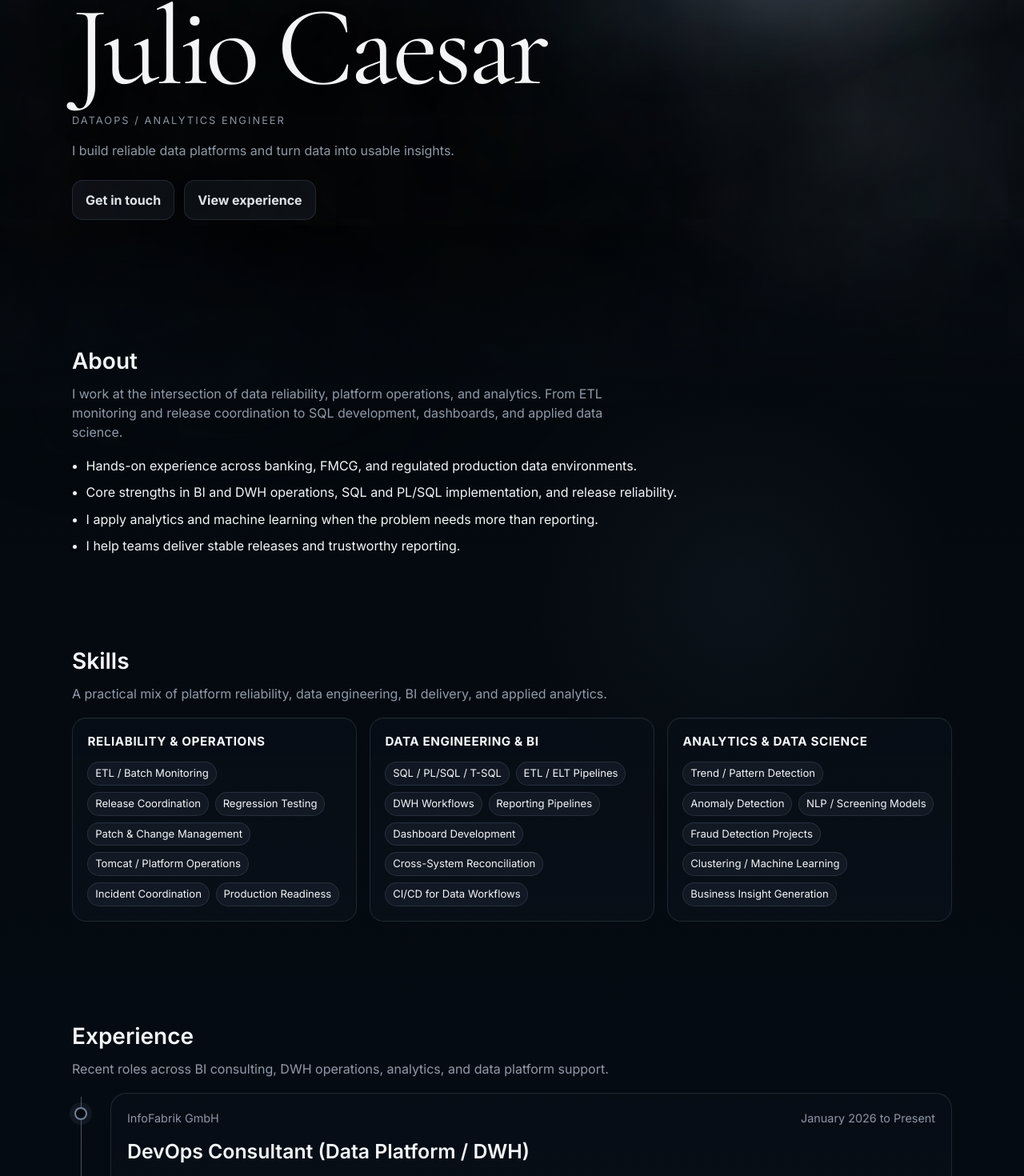
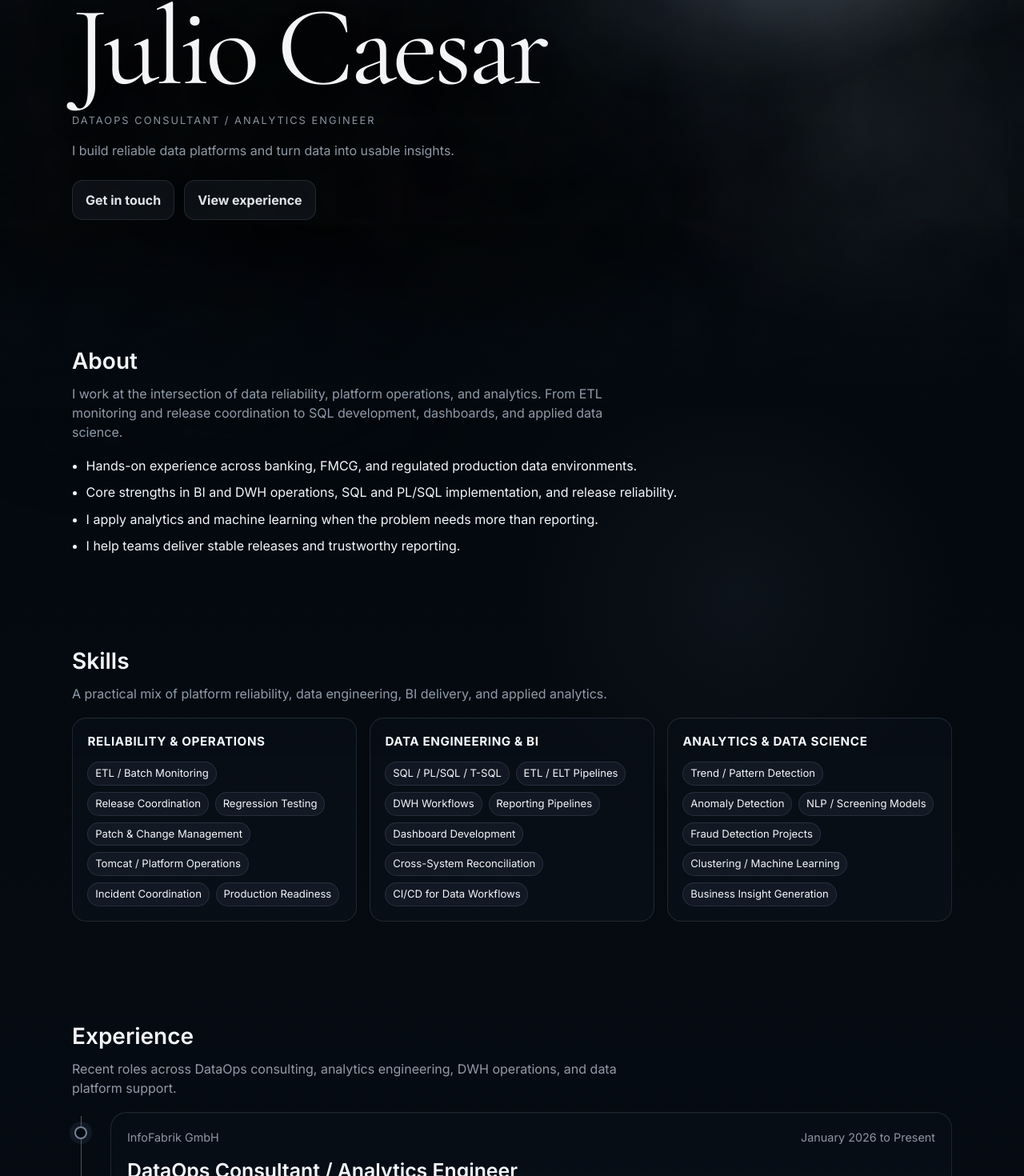
Before and after one commit to jczx/portfolio, a React (Vite) app: page / in a window 1280 px wide. Shown: the part 211-1681 px from the top of the page at 80% size. Built offline with nearby package versions, Linux system fonts and the light colour scheme.

Commit message:
Update experiences

```diff
--- a/index.html
+++ b/index.html
@@ -7,11 +7,11 @@
     <meta name="viewport" content="width=device-width, initial-scale=1.0" />
     <meta
       name="description"
-      content="Julio Caesar is a DataOps / Analytics Engineer focused on reliable data platforms, BI operations, and analytics delivery."
+      content="Julio Caesar is a DataOps Consultant / Analytics Engineer focused on reliable data platforms, BI operations, and analytics delivery."
     />
     <meta
       name="keywords"
-      content="Julio Caesar, DataOps, Analytics Engineer, BI, DWH, Data Platform, SQL, ETL, Analytics"
+      content="Julio Caesar, DataOps Consultant, Analytics Engineer, BI, DWH, Data Platform, SQL, ETL, Analytics"
     />
     <meta name="author" content="Julio Caesar" />
     <meta name="robots" content="index, follow" />
@@ -19,7 +19,7 @@
     <link rel="canonical" href="https://julio-caesar.com" />
     <meta property="og:type" content="website" />
     <meta property="og:url" content="https://julio-caesar.com" />
-    <meta property="og:title" content="Julio Caesar | DataOps / Analytics Engineer" />
+    <meta property="og:title" content="Julio Caesar | DataOps Consultant / Analytics Engineer" />
     <meta
       property="og:description"
       content="Reliable data platforms, BI operations, analytics workflows, and production-ready delivery."
@@ -32,7 +32,7 @@
     <meta property="og:locale" content="en_US" />
     <meta property="og:locale:alternate" content="de_DE" />
     <meta name="twitter:card" content="summary" />
-    <meta name="twitter:title" content="Julio Caesar | DataOps / Analytics Engineer" />
+    <meta name="twitter:title" content="Julio Caesar | DataOps Consultant / Analytics Engineer" />
     <meta
       name="twitter:description"
       content="Reliable data platforms, BI operations, analytics workflows, and production-ready delivery."
--- a/src/data/projects.ts
+++ b/src/data/projects.ts
@@ -12,11 +12,11 @@ export type Project = {
 export const projectsByLanguage: Record<Language, Project[]> = {
   en: [
     {
-      title: "DevOps Consultant (Data Platform / DWH)",
+      title: "DataOps Consultant / Analytics Engineer",
       company: "InfoFabrik GmbH",
       period: "January 2026 to Present",
       description:
-        "Operating and stabilizing BI and DWH environments with release coordination, patch management, regression testing, and production support.",
+        "Consulting on and stabilizing BI and DWH environments with release coordination, patch management, regression testing, production support, and analytics engineering delivery.",
       tech: ["DWH Operations", "Release Management", "Tomcat", "Oracle", "Azure", "SAP BW", "SAP ABAKUS"],
       highlights: [
         "Led patch and change management activities ensuring stable and compliant environments.",
@@ -82,11 +82,11 @@ export const projectsByLanguage: Record<Language, Project[]> = {
   ],
   de: [
     {
-      title: "DevOps-Berater (Datenplattform / DWH)",
+      title: "DataOps-Berater / Analytics Engineer",
       company: "InfoFabrik GmbH",
       period: "Januar 2026 bis heute",
       description:
-        "Betrieb und Stabilisierung von BI- und DWH-Umgebungen mit Release-Koordination, Patch-Management, Regressionstests und Produktivsupport.",
+        "Beratung, Betrieb und Stabilisierung von BI- und DWH-Umgebungen mit Release-Koordination, Patch-Management, Regressionstests, Produktivsupport und Analytics-Engineering-Delivery.",
       tech: ["DWH-Betrieb", "Release-Management", "Tomcat", "Oracle", "Azure", "SAP BW", "SAP ABAKUS"],
       highlights: [
         "Steuerung von Patch- und Change-Management-Aktivitaten fur stabile und konforme Umgebungen.",
--- a/src/i18n/content.ts
+++ b/src/i18n/content.ts
@@ -51,7 +51,7 @@ export const copyByLanguage: Record<Language, Copy> = {
     },
     hero: {
       subtitle:
-        "DataOps / Analytics Engineer",
+        "DataOps Consultant / Analytics Engineer",
       intro: [
         "I build reliable data platforms and turn data into usable insights.",
       ],
@@ -114,7 +114,7 @@ export const copyByLanguage: Record<Language, Copy> = {
     experience: {
       title: "Experience",
       lead:
-        "Recent roles across BI consulting, DWH operations, analytics, and data platform support.",
+        "Recent roles across DataOps consulting, analytics engineering, DWH operations, and data platform support.",
       timelineLabel: "Career timeline",
       skillsLabel: "Key skills",
       highlightsLabel: "Role highlights",
@@ -137,7 +137,7 @@ export const copyByLanguage: Record<Language, Copy> = {
     },
     hero: {
       subtitle:
-        "DataOps / Analytics Engineer",
+        "DataOps Consultant / Analytics Engineer",
       intro: [
         "Ich baue zuverlässige Datenplattformen und mache Daten zu nutzbaren Erkenntnissen.",
       ],
@@ -200,7 +200,7 @@ export const copyByLanguage: Record<Language, Copy> = {
     experience: {
       title: "Erfahrung",
       lead:
-        "Aktuelle Rollen in BI-Consulting, DWH-Betrieb, Analytics und Support für Datenplattformen.",
+        "Aktuelle Rollen in DataOps-Consulting, Analytics Engineering, DWH-Betrieb und Support für Datenplattformen.",
       timelineLabel: "Karriereverlauf",
       skillsLabel: "Kernkompetenzen",
       highlightsLabel: "Aufgabenschwerpunkte",
```
Also changed, not shown: public/og-image.svg.
